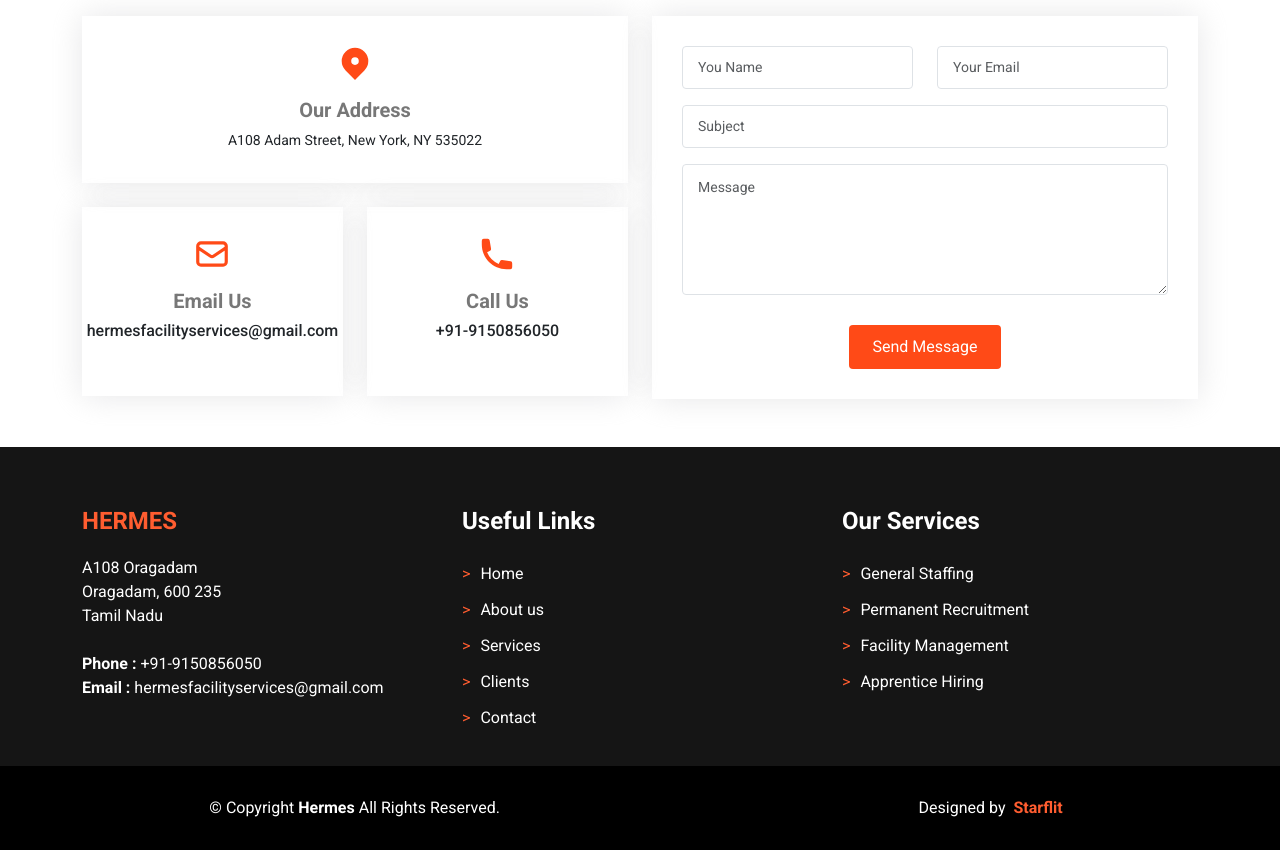
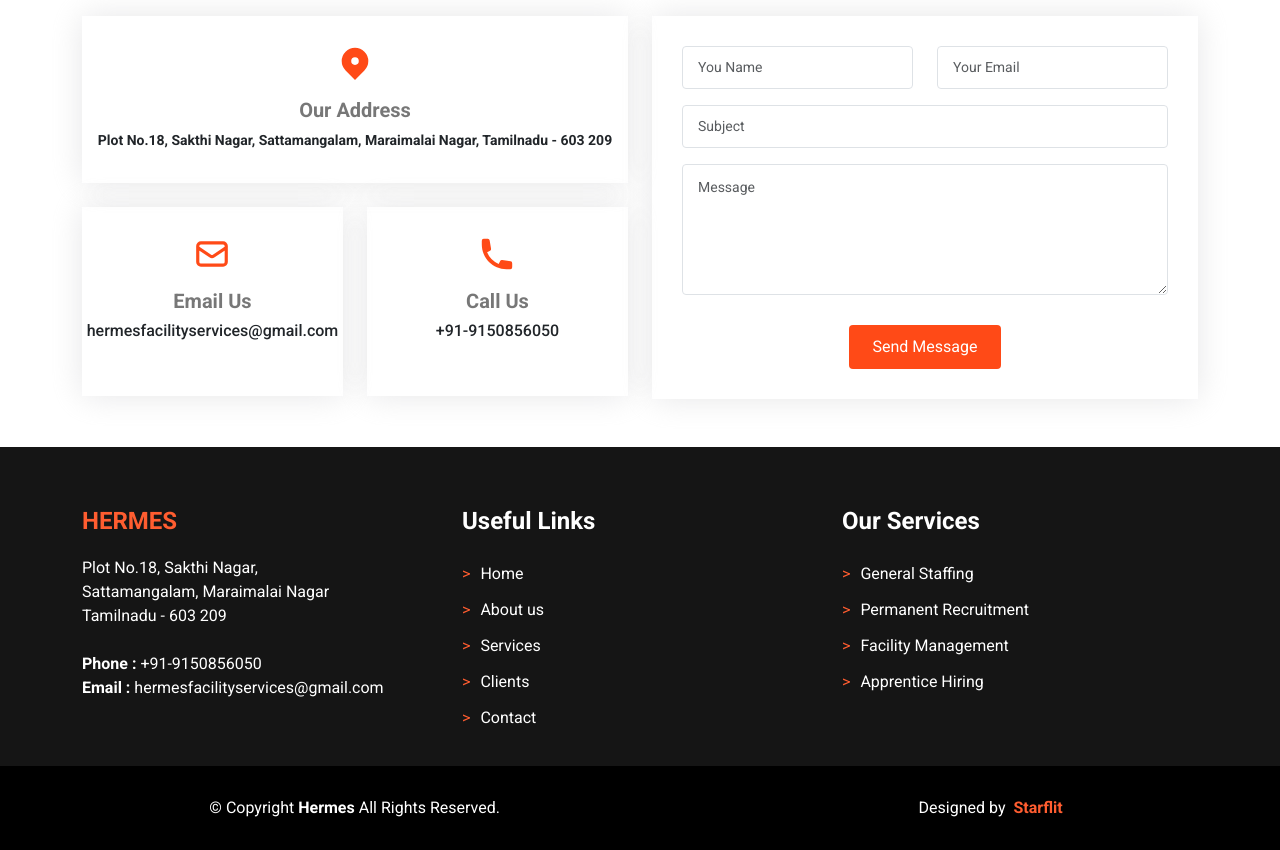
Before and after one commit to KDharanikumar/Hermes, a React (Create React App) app: page /contact in a window 1280 px wide. Shown: the part 740-1590 px from the top of the page. Built offline with nearby package versions, Linux system fonts and the light colour scheme.

Commit message:
Address Added

```diff
--- a/src/App.css
+++ b/src/App.css
@@ -433,7 +433,7 @@ todo .navbar .navbar-toggler {
 	height: 100px;
 	width: 100px;
 	object-fit: contain;
-	margin-bottom: 30px;
+	/* margin-bottom: 30px; */
 }
 
 .client-logos {
@@ -446,7 +446,7 @@ todo .navbar .navbar-toggler {
 .client-logos img {
 	display: inline-block;
 	transform: translateX(100%);
-	animation: move 5s linear infinite;
+	animation: move 10s linear infinite;
 }
 
 @keyframes move {
--- a/src/Components/AboutClients.jsx
+++ b/src/Components/AboutClients.jsx
@@ -1,6 +1,9 @@
 import AOS from "aos";
 import "aos/dist/aos.css";
 import { useEffect } from "react";
+import IR from "../Images/IR_India.png";
+import KR from "../Images/KR_Auto.png";
+import Lohmann from "../Images/Lohmann.png";
 import Microtek from "../Images/Microtek.JPG";
 import Motherson from "../Images/Motherson.png";
 import PowerGear from "../Images/PowerGear.png";
@@ -8,9 +11,6 @@ import Reep from "../Images/Reep.png";
 import SKH from "../Images/SKH.png";
 import Vembu from "../Images/Vembu.png";
 import Wittur from "../Images/Wittur.png";
-import Lohmann from "../Images/Lohmann.png";
-import KR from "../Images/KR_Auto.png";
-import IR from "../Images/IR_India.png";
 
 const Clients = () => {
 	useEffect(() => {
--- a/src/Components/Counter.jsx
+++ b/src/Components/Counter.jsx
@@ -8,7 +8,7 @@ function Number({ n }) {
 	const { number } = useSpring({
 		from: { number: 0 },
 		number: n,
-		delay: 400,
+		delay: 600,
 		config: { mass: 1, tension: 20, friction: 10 },
 	});
 	return <animated.div>{number.to((n) => n.toFixed(0))}</animated.div>;
--- a/src/Components/Footer.jsx
+++ b/src/Components/Footer.jsx
@@ -9,10 +9,7 @@ const Footer = () => {
 						<div className="col-lg-4 col-md footer-contact">
 							<h3 style={{ color: "#FF5D30" }}>HERMES</h3>
 							<p>
-								A108 Oragadam <br />
-								Oragadam, 600 235
-								<br />
-								Tamil Nadu <br />
+								Plot No.18, Sakthi Nagar,<br /> Sattamangalam, Maraimalai Nagar<br /> Tamilnadu - 603 209 <br />
 								<br />
 								<strong>Phone : </strong> +91-9150856050
 								<br />
--- a/src/Pages/Contact.jsx
+++ b/src/Pages/Contact.jsx
@@ -38,7 +38,7 @@ const Contact = () => {
 												<HiLocationMarker className="mb-3" />
 											</i>
 											<h3>Our Address</h3>
-											<p>A108 Adam Street, New York, NY 535022</p>
+											<p className="fw-bold">Plot No.18, Sakthi Nagar, Sattamangalam, Maraimalai Nagar, Tamilnadu - 603 209</p>
 										</div>
 									</div>
 								</div>
```
